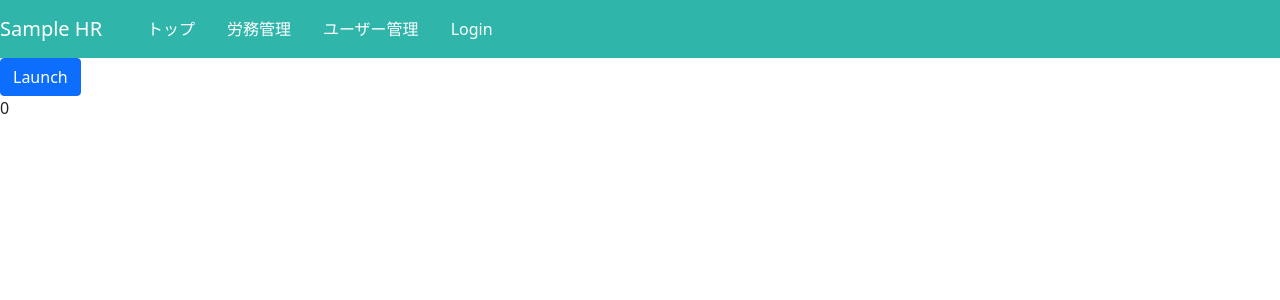
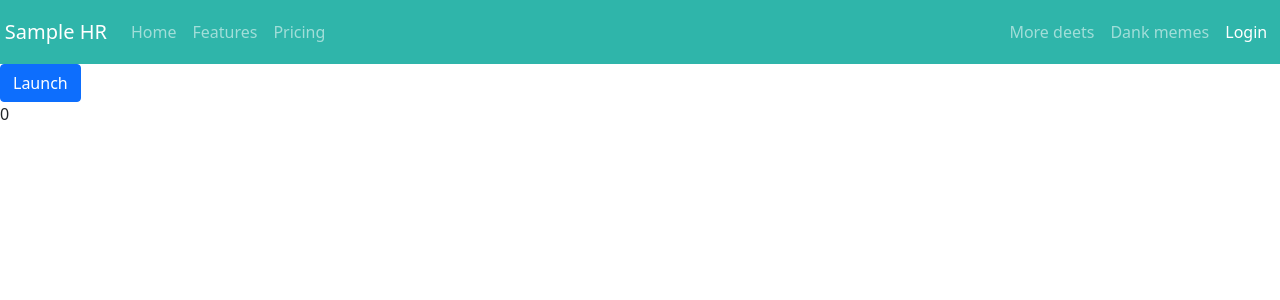
Before and after one commit to comu2e/next-spa, a Next.js app: page /users in a window 1280 px wide. Shown: the top 300 px of the page. Built offline with nearby package versions, Linux system fonts and the light colour scheme; no server answers.

Commit message:
fix: header のlayout の組み方を修正

```diff
--- a/src/components/_layouts/Header.tsx
+++ b/src/components/_layouts/Header.tsx
@@ -1,5 +1,5 @@
 import React from "react";
-import { Row, Col, Nav, NavDropdown, Navbar} from "react-bootstrap";
+import { Row, Col, Nav, NavDropdown, Navbar, Container} from "react-bootstrap";
 import Link from "next/link";
 import {useLoginUser} from "../../hooks/useLoginUser";
 
@@ -22,30 +22,19 @@ const Header = () => {
     return (
         <>
             <header className="py-1">
-                <Row>
-                    <Col md={"auto"} className="mr-auto d-flex align-items-center">
-                        <p className="site-title h5 m-0 pl-3">Sample HR</p>
-                    </Col>
-                    <Col md={"auto"}>
-                        <nav>
+                <Navbar variant="dark">
+                    <Navbar.Brand href="#home">
+                        <p className="site-title h5 m-0 pl-3">Sample HR</p> </Navbar.Brand>
                     <Nav className="me-auto">
-                                <Nav.Item>
-                                    <div className="nav-item nav-link">
-                                        <Link href="/">トップ</Link>
-                                    </div>
-                                </Nav.Item>
-                                <Nav.Item>
-                                    <div className="nav-item nav-link">
-                                        <Link href="/">労務管理</Link>
-                                    </div>
-                                </Nav.Item>
-                                <Nav.Item>
-                                    <div className="nav-item nav-link">
-                                        <Link href="/">ユーザー管理</Link>
-                                    </div>
-                                </Nav.Item>
-
-
+                        <Nav.Link href="#home">Home</Nav.Link>
+                        <Nav.Link href="#features">Features</Nav.Link>
+                        <Nav.Link href="#pricing">Pricing</Nav.Link>
+                    </Nav>
+                    <Nav>
+                        <Nav.Link href="#deets">More deets</Nav.Link>
+                        <Nav.Link eventKey={2} href="#memes">
+                            Dank memes
+                        </Nav.Link>
                         {loginUser ?
                             <NavDropdown title={loginUser.name} id="nav-dropdown">
                                 <NavDropdown.Item><span onClick={handleLogout}>Logout</span></NavDropdown.Item>
@@ -58,9 +47,9 @@ const Header = () => {
                             </Nav.Item>
                         }
                     </Nav>
-                        </nav>
-                    </Col>
-                </Row>
+                </Navbar>
+
+
             </header>
         </>
     )
```
Lines whose indentation alone changed are shown as unchanged.
